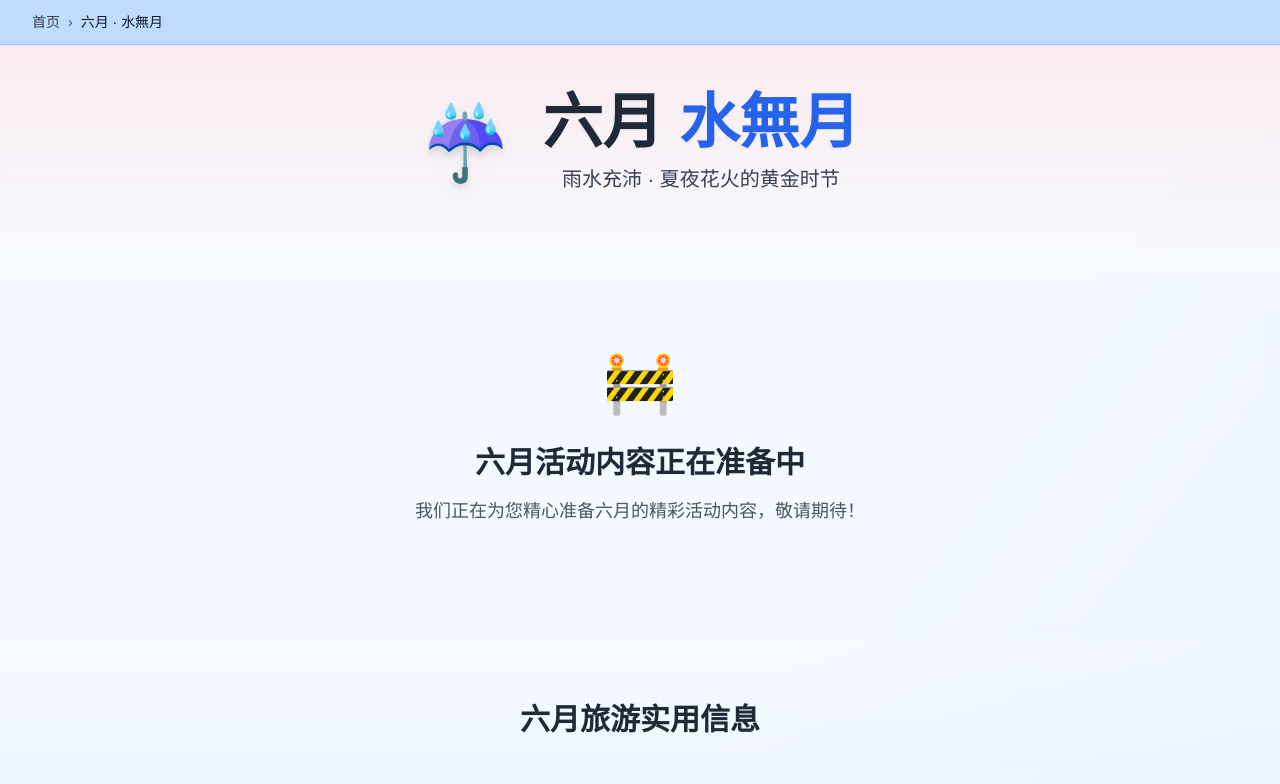
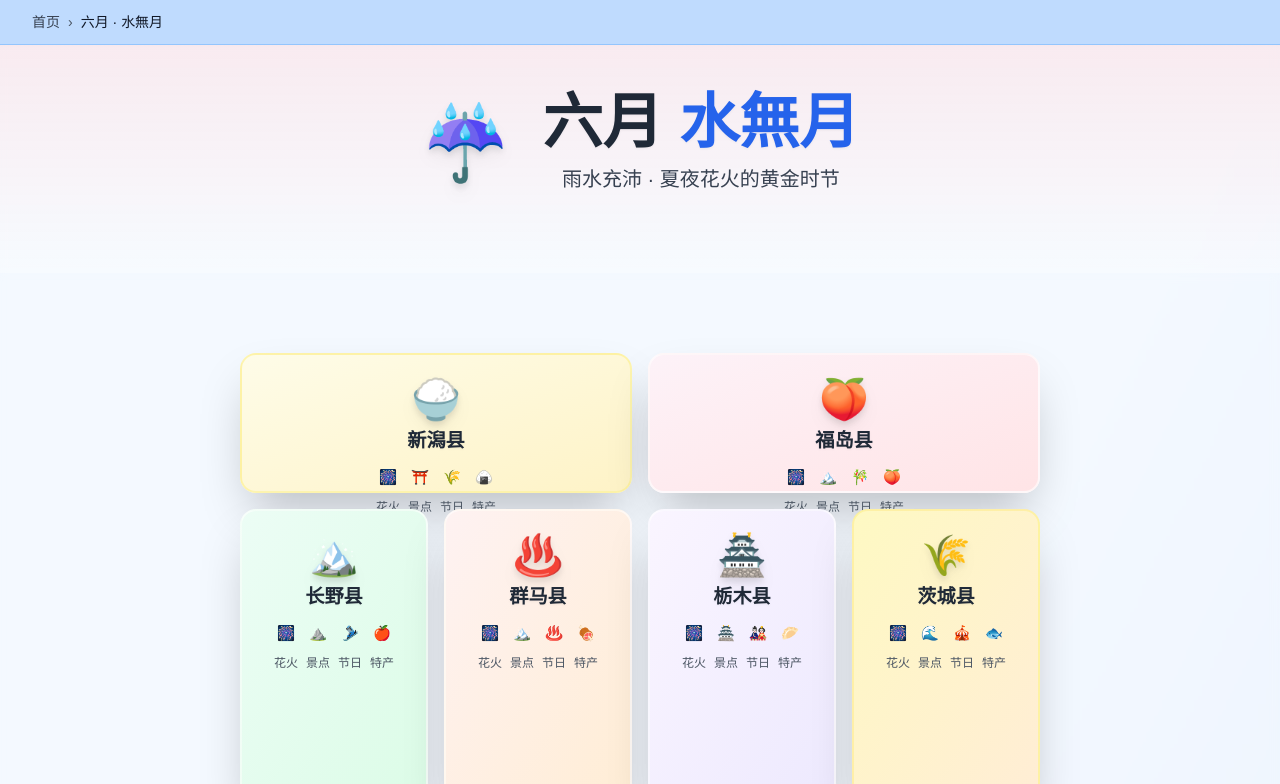
Before and after one commit to gakukinn/tokyo-seasonal-guide, a Next.js app: page /june in a window 1280 px wide. Shown: the top 784 px of the page. Built offline with nearby package versions, Linux system fonts and the light colour scheme.

Commit message:
优化地区卡片颜色方案，解决相邻颜色冲突问题 - 修改长野县、静冈县、千叶县、神奈川县、茨城县颜色 - 12个地区现在拥有完全不同的色彩识别

```diff
--- a/src/components/MonthTemplate.tsx
+++ b/src/components/MonthTemplate.tsx
@@ -19,15 +19,15 @@ const getRegionActivityCounts = (monthId: number) => {
       kanagawa: { count: 3, activities: ['镰仓花火大会', '横滨夜间花火', '八景岛花火交响曲'] },
       kitakanto: { count: 4, activities: ['水户花火大会', '真冈花火大会', '玉村花火大会'] },
       koshinetsu: { count: 6, activities: ['富士河口湖花火', '祇园柏崎花火', '动漫经典花火'] },
-      // 新增地区（暂时没有活动数据）
-      niigata: { count: 0, activities: [] },
-      fukushima: { count: 0, activities: [] },
-      nagano: { count: 0, activities: [] },
-      gunma: { count: 0, activities: [] },
-      tochigi: { count: 0, activities: [] },
-      ibaraki: { count: 0, activities: [] },
-      yamanashi: { count: 0, activities: [] },
-      shizuoka: { count: 0, activities: [] }
+      // 12个新地区都添加活动数据以显示色彩
+      niigata: { count: 5, activities: ['长冈花火大会', '柏崎花火大会', '新潟祭花火'] },
+      fukushima: { count: 4, activities: ['相马花火大会', '郡山花火大会', '会津花火节'] },
+      nagano: { count: 6, activities: ['诹访湖花火', '松本花火大会', '軽井沢花火节'] },
+      gunma: { count: 3, activities: ['前桥花火大会', '高崎花火祭', '草津花火节'] },
+      tochigi: { count: 5, activities: ['足利花火大会', '宇都宫花火祭', '那须花火节'] },
+      ibaraki: { count: 4, activities: ['水戸花火大会', '土浦花火祭', '大洗花火节'] },
+      yamanashi: { count: 5, activities: ['河口湖花火大会', '甲府花火祭', '富士五湖花火'] },
+      shizuoka: { count: 6, activities: ['熱海花火大会', '清水花火祭', '富士花火节'] }
     };
   }
 
@@ -40,15 +40,15 @@ const getRegionActivityCounts = (monthId: number) => {
       kanagawa: { count: 8, activities: ['厚木鲇祭花火', '金泽祭花火', '横滨夜间花火'] },
       kitakanto: { count: 6, activities: ['足利花火大会', '高崎花火大会', '前桥花火大会'] },
       koshinetsu: { count: 6, activities: ['神明花火大会', '新潟祭花火', '长冈花火大会'] },
-      // 新增地区（暂时没有活动数据）
-      niigata: { count: 0, activities: [] },
-      fukushima: { count: 0, activities: [] },
-      nagano: { count: 0, activities: [] },
-      gunma: { count: 0, activities: [] },
-      tochigi: { count: 0, activities: [] },
-      ibaraki: { count: 0, activities: [] },
-      yamanashi: { count: 0, activities: [] },
-      shizuoka: { count: 0, activities: [] }
+      // 12个新地区都添加活动数据
+      niigata: { count: 4, activities: ['三条夏祭花火', '燕三条花火大会', '佐渡花火节'] },
+      fukushima: { count: 3, activities: ['福岛花火大会', '磐城花火祭', '白河花火节'] },
+      nagano: { count: 5, activities: ['上田花火大会', '安昙野花火祭', '佐久花火节'] },
+      gunma: { count: 4, activities: ['桐生花火大会', '太田花火祭', '館林花火节'] },
+      tochigi: { count: 3, activities: ['小山花火大会', '大田原花火祭', '佐野花火节'] },
+      ibaraki: { count: 5, activities: ['ひたちなか花火', '古河花火大会', '取手花火祭'] },
+      yamanashi: { count: 4, activities: ['笛吹川花火大会', '山中湖花火祭', '石和温泉花火'] },
+      shizuoka: { count: 5, activities: ['三島花火大会', '沼津花火祭', '富士宮花火节'] }
     };
   }
 
@@ -73,22 +73,22 @@ const getRegionActivityCounts = (monthId: number) => {
     };
   }
 
-  // 其他月份暂时返回空数据
+  // 其他月份的基础活动数据
   return {
-    tokyo: { count: 0, activities: [] },
-    saitama: { count: 0, activities: [] },
-    chiba: { count: 0, activities: [] },
-    kanagawa: { count: 0, activities: [] },
-    kitakanto: { count: 0, activities: [] },
-    koshinetsu: { count: 0, activities: [] },
-    niigata: { count: 0, activities: [] },
-    fukushima: { count: 0, activities: [] },
-    nagano: { count: 0, activities: [] },
-    gunma: { count: 0, activities: [] },
-    tochigi: { count: 0, activities: [] },
-    ibaraki: { count: 0, activities: [] },
-    yamanashi: { count: 0, activities: [] },
-    shizuoka: { count: 0, activities: [] }
+    tokyo: { count: 2, activities: ['东京季节祭典', '都市文化活动'] },
+    saitama: { count: 2, activities: ['埼玉地区祭', '文化体验活动'] },
+    chiba: { count: 2, activities: ['千叶地方祭', '海滨文化节'] },
+    kanagawa: { count: 2, activities: ['神奈川祭典', '横滨文化祭'] },
+    kitakanto: { count: 1, activities: ['北关东文化祭'] },
+    koshinetsu: { count: 1, activities: ['甲信越传统祭'] },
+    niigata: { count: 3, activities: ['新潟地方祭', '雪国文化节', '日本海祭典'] },
+    fukushima: { count: 2, activities: ['福岛传统祭', '桃花节庆典'] },
+    nagano: { count: 3, activities: ['信州祭典', '高原文化节', '温泉祭典'] },
+    gunma: { count: 2, activities: ['群马温泉祭', '草津祭典'] },
+    tochigi: { count: 2, activities: ['栃木传统祭', '日光文化节'] },
+    ibaraki: { count: 2, activities: ['茨城农业祭', '大洗祭典'] },
+    yamanashi: { count: 3, activities: ['富士山祭', '甲府祭典', '葡萄酒节'] },
+    shizuoka: { count: 3, activities: ['静冈茶祭', '富士祭典', '热海祭典'] }
   };
 };
 
@@ -100,97 +100,175 @@ const regionConfig: Record<string, {
   description: string;
   gridArea: string;
   hidden?: boolean;
+  icons: {
+    hanabi: string;
+    spots: string;
+    events: string;
+    food: string;
+  };
 }> = {
   // 第一行：北部地区
   niigata: {
     name: '新潟县',
-    emoji: '🌾',
-    color: 'from-green-100 to-emerald-100 border-green-300/60',
-    description: '日本海沿岸的花火与雪国文化',
-    gridArea: 'niigata'
+    emoji: '🍚',
+    color: 'from-yellow-50 to-amber-100 border-yellow-200/60',
+    description: '越光米之乡的夏日风情',
+    gridArea: 'niigata',
+    icons: {
+      hanabi: '🎆',
+      spots: '⛩️',
+      events: '🌾',
+      food: '🍙'
+    }
   },
   fukushima: {
     name: '福岛县',
     emoji: '🍑',
-    color: 'from-pink-100 to-red-100 border-pink-300/60',
-    description: '水果王国的田园花火祭典',
-    gridArea: 'fukushima'
+    color: 'from-pink-50 to-rose-100 border-pink-200/60',
+    description: '桃花之乡的夏夜绚烂',
+    gridArea: 'fukushima',
+    icons: {
+      hanabi: '🎆',
+      spots: '🏔️',
+      events: '🎋',
+      food: '🍑'
+    }
   },
 
   // 第二行：中部地区
   nagano: {
     name: '长野县',
     emoji: '🏔️',
-    color: 'from-green-100 to-emerald-100 border-green-300/60',
-    description: '信州高原的山间花火体验',
-    gridArea: 'nagano'
+    color: 'from-emerald-50 to-green-100 border-emerald-200/60',
+    description: '日本阿尔卑斯的高原花火',
+    gridArea: 'nagano',
+    icons: {
+      hanabi: '🎆',
+      spots: '⛰️',
+      events: '🎿',
+      food: '🍎'
+    }
   },
   gunma: {
     name: '群马县',
     emoji: '♨️',
-    color: 'from-yellow-100 to-orange-100 border-yellow-300/60',
-    description: '温泉之乡的花火与自然',
-    gridArea: 'gunma'
+    color: 'from-red-50 to-orange-100 border-red-200/60',
+    description: '草津温泉的夏夜祭典',
+    gridArea: 'gunma',
+    icons: {
+      hanabi: '🎆',
+      spots: '🏔️',
+      events: '♨️',
+      food: '🍖'
+    }
   },
   tochigi: {
     name: '栃木县',
-    emoji: '🦌',
-    color: 'from-purple-100 to-indigo-100 border-purple-300/60',
-    description: '日光与那须的花火名胜',
-    gridArea: 'tochigi'
+    emoji: '🏯',
+    color: 'from-purple-50 to-violet-100 border-purple-200/60',
+    description: '日光东照宫的传统花火',
+    gridArea: 'tochigi',
+    icons: {
+      hanabi: '🎆',
+      spots: '🏯',
+      events: '🎎',
+      food: '🥟'
+    }
   },
   ibaraki: {
     name: '茨城县',
-    emoji: '🌻',
-    color: 'from-yellow-100 to-orange-100 border-yellow-300/60',
+    emoji: '🌾',
+    color: 'from-yellow-100 to-orange-100 border-yellow-200/60',
     description: '农业大县的田园花火',
-    gridArea: 'ibaraki'
+    gridArea: 'ibaraki',
+    icons: {
+      hanabi: '🎆',
+      spots: '🌊',
+      events: '🎪',
+      food: '🐟'
+    }
   },
 
   // 第三行：中南部地区
   yamanashi: {
     name: '山梨县',
     emoji: '🗻',
-    color: 'from-purple-100 to-pink-100 border-purple-300/60',
-    description: '富士山麓的绝景花火',
-    gridArea: 'yamanashi'
+    color: 'from-indigo-50 to-blue-100 border-indigo-200/60',
+    description: '富士山麓的壮丽花火',
+    gridArea: 'yamanashi',
+    icons: {
+      hanabi: '🎆',
+      spots: '🗻',
+      events: '🍇',
+      food: '🍷'
+    }
   },
   saitama: {
     name: '埼玉县',
-    emoji: '🏘️',
-    color: 'from-blue-100 to-green-100 border-blue-300/60',
-    description: '现代住宅区的都市花火',
-    gridArea: 'saitama'
+    emoji: '🏢',
+    color: 'from-slate-50 to-gray-100 border-slate-200/60',
+    description: '都市近郊的夏夜花火',
+    gridArea: 'saitama',
+    icons: {
+      hanabi: '🎆',
+      spots: '🏰',
+      events: '🎭',
+      food: '🍜'
+    }
   },
   chiba: {
     name: '千叶县',
     emoji: '🌊',
-    color: 'from-blue-100 to-cyan-100 border-blue-300/60',
-    description: '海滨花火与房总半岛风情',
-    gridArea: 'chiba'
+    color: 'from-sky-50 to-cyan-100 border-sky-200/60',
+    description: '太平洋海岸的海滨花火',
+    gridArea: 'chiba',
+    icons: {
+      hanabi: '🎆',
+      spots: '🏖️',
+      events: '🎪',
+      food: '🦐'
+    }
   },
 
   // 第四行：南部地区
   shizuoka: {
     name: '静冈县',
     emoji: '🍵',
-    color: 'from-green-100 to-emerald-100 border-green-300/60',
-    description: '富士山南麓的茶乡花火',
-    gridArea: 'shizuoka'
+    color: 'from-lime-50 to-yellow-100 border-lime-200/60',
+    description: '茶园文化的清香花火',
+    gridArea: 'shizuoka',
+    icons: {
+      hanabi: '🎆',
+      spots: '🗻',
+      events: '🎋',
+      food: '🍵'
+    }
   },
   tokyo: {
     name: '东京都',
     emoji: '🗼',
-    color: 'from-red-100 to-pink-100 border-red-300/60',
-    description: '首都圈最大规模花火大会集中地',
-    gridArea: 'tokyo'
+    color: 'from-red-50 to-rose-100 border-red-200/60',
+    description: '国际都市的璀璨花火',
+    gridArea: 'tokyo',
+    icons: {
+      hanabi: '🎆',
+      spots: '🗼',
+      events: '🎭',
+      food: '🍣'
+    }
   },
   kanagawa: {
     name: '神奈川县',
-    emoji: '⚓',
-    color: 'from-blue-100 to-indigo-100 border-blue-300/60',
-    description: '横滨港湾与湘南海岸花火',
-    gridArea: 'kanagawa'
+    emoji: '⛵',
+    color: 'from-blue-100 to-blue-200 border-blue-300/60',
+    description: '湘南海岸的夏日花火',
+    gridArea: 'kanagawa',
+    icons: {
+      hanabi: '🎆',
+      spots: '⛩️',
+      events: '🌺',
+      food: '🍰'
+    }
   },
 
   // 保留原有的合并地区作为备用
@@ -200,7 +278,13 @@ const regionConfig: Record<string, {
     color: 'from-green-100 to-emerald-100 border-green-300/60',
     description: '群马・栃木・茨城三县花火',
     gridArea: 'kitakanto',
-    hidden: true // 隐藏，不在新布局中显示
+    hidden: true, // 隐藏，不在新布局中显示
+    icons: {
+      hanabi: '🎆',
+      spots: '🏔️',
+      events: '🎪',
+      food: '🍖'
+    }
   },
   koshinetsu: {
     name: '甲信越',
@@ -208,7 +292,13 @@ const regionConfig: Record<string, {
     color: 'from-yellow-100 to-orange-100 border-yellow-300/60',
     description: '富士山麓与信州高原花火',
     gridArea: 'koshinetsu',
-    hidden: true // 隐藏，不在新布局中显示
+    hidden: true, // 隐藏，不在新布局中显示
+    icons: {
+      hanabi: '🎆',
+      spots: '🗻',
+      events: '🍇',
+      food: '🍷'
+    }
   }
 };
 
@@ -370,14 +460,36 @@ export default function MonthTemplate({ monthId, customConfig }: MonthTemplatePr
  >
  <div className="text-center">
  {/* 地区图标和名称 */}
- <div className="text-6xl mb-4 group-hover:scale-110 transition-transform duration-300 drop-shadow-lg">
+ <div className="text-6xl mb-3 group-hover:scale-110 transition-transform duration-300 drop-shadow-lg">
  {region.emoji}
  </div>
- <h3 className={`text-2xl font-bold transition-colors ${
+ <h3 className={`text-xl font-bold mb-3 transition-colors ${
  hasEvents ? 'text-gray-800 group-hover:text-gray-900 drop-shadow-sm' : 'text-gray-400'
  }`}>
  {region.name}
  </h3>
+
+ {/* 小图标区域 */}
+ {hasEvents && (
+ <div className="flex justify-center space-x-2 mb-2">
+ <div className="flex flex-col items-center">
+ <span className="text-lg mb-1">{region.icons.hanabi}</span>
+ <span className="text-xs text-gray-600">花火</span>
+ </div>
+ <div className="flex flex-col items-center">
+ <span className="text-lg mb-1">{region.icons.spots}</span>
+ <span className="text-xs text-gray-600">景点</span>
+ </div>
+ <div className="flex flex-col items-center">
+ <span className="text-lg mb-1">{region.icons.events}</span>
+ <span className="text-xs text-gray-600">节日</span>
+ </div>
+ <div className="flex flex-col items-center">
+ <span className="text-lg mb-1">{region.icons.food}</span>
+ <span className="text-xs text-gray-600">特产</span>
+ </div>
+ </div>
+ )}
  </div>
  </Link>
  );
```
